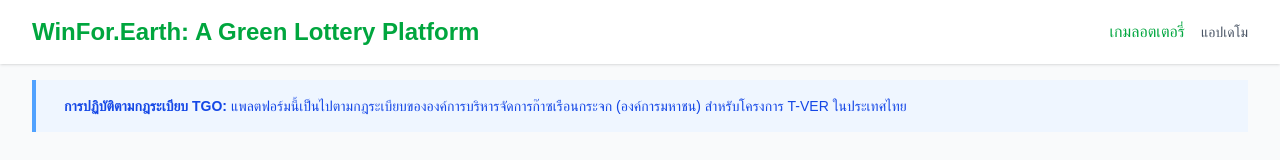
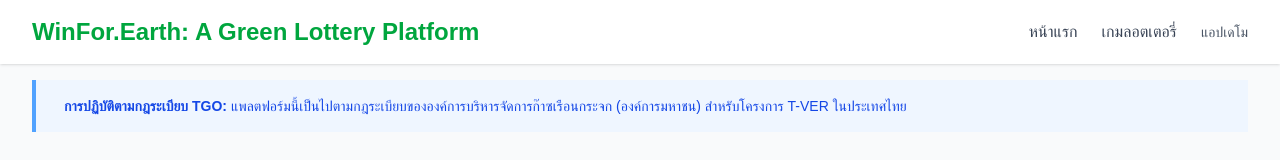
Before and after one commit to waritsan/co2x, a Next.js app in the folder src/web/: page / in a window 1280 px wide. Shown: the top 160 px of the page. Built offline with nearby package versions, Linux system fonts and the light colour scheme.

Commit message:
Add navigation menu bar to main and game pages

```diff
--- a/src/web/src/app/game/page.tsx
+++ b/src/web/src/app/game/page.tsx
@@ -1,6 +1,7 @@
 'use client';
 
 import { useState } from 'react';
+import Link from 'next/link';
 
 const prizes = [
   { label: '100 tCO2e', color: '#10B981', probability: 0.3 },
@@ -62,7 +63,15 @@
         <div className="max-w-7xl mx-auto px-4 sm:px-6 lg:px-8">
           <div className="flex justify-between items-center py-4">
             <h1 className="text-2xl font-bold text-green-600">WinFor.Earth: A Green Lottery Platform</h1>
-            <div className="text-sm text-gray-600">เกมลอตเตอรี่</div>
+            <nav className="flex items-center space-x-6">
+              <Link href="/" className="text-gray-700 hover:text-green-600 font-medium">
+                หน้าแรก
+              </Link>
+              <Link href="/game" className="text-green-600 hover:text-green-800 font-medium">
+                เกมลอตเตอรี่
+              </Link>
+              <div className="text-sm text-gray-600">แอปเดโม</div>
+            </nav>
           </div>
         </div>
       </header>
--- a/src/web/src/app/page.tsx
+++ b/src/web/src/app/page.tsx
@@ -140,12 +140,15 @@
         <div className="max-w-7xl mx-auto px-4 sm:px-6 lg:px-8">
           <div className="flex justify-between items-center py-4">
             <h1 className="text-2xl font-bold text-green-600">WinFor.Earth: A Green Lottery Platform</h1>
-            <div className="flex items-center space-x-4">
-              <Link href="/game" className="text-green-600 hover:text-green-800 font-medium">
+            <nav className="flex items-center space-x-6">
+              <Link href="/" className="text-gray-700 hover:text-green-600 font-medium">
+                หน้าแรก
+              </Link>
+              <Link href="/game" className="text-gray-700 hover:text-green-600 font-medium">
                 เกมลอตเตอรี่
               </Link>
               <div className="text-sm text-gray-600">แอปเดโม</div>
-            </div>
+            </nav>
           </div>
         </div>
       </header>
```
